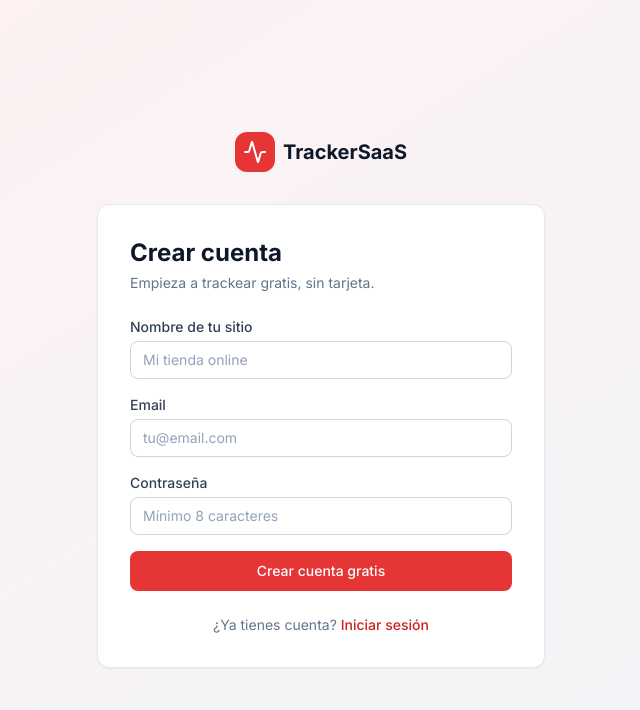
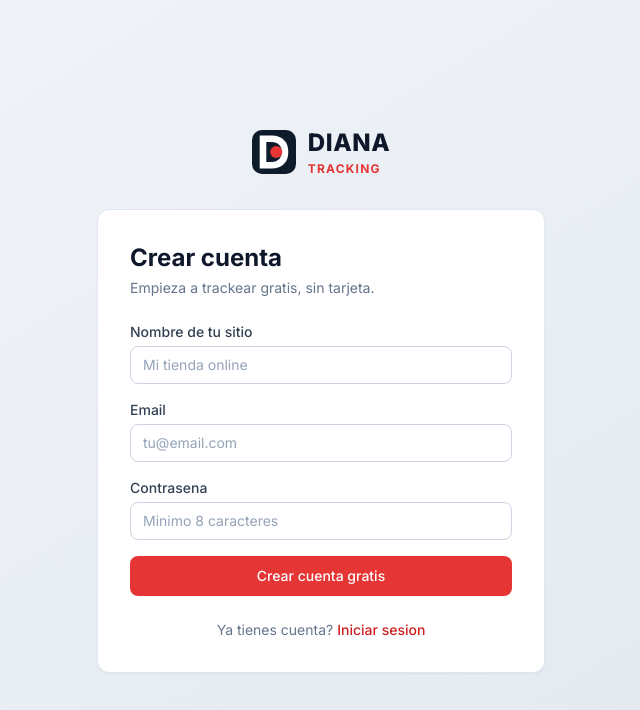
Before and after one commit to dianatrackia/tracker-saas, a Next.js app: page /register in a window 1280 px wide. Shown: the top 710 px of the page, without its empty margins (319-959 px from the left). Built offline with nearby package versions, Linux system fonts and the light colour scheme; no server answers.

Commit message:
DIANA branding: register page with DianaLogo

```diff
--- a/app/(auth)/register/page.tsx
+++ b/app/(auth)/register/page.tsx
@@ -4,7 +4,17 @@ import { useState } from 'react';
 import { useRouter } from 'next/navigation';
 import Link from 'next/link';
 import { createClient } from '@/lib/supabase/client';
-import { Activity } from 'lucide-react';
+
+function DianaLogo({ size = 44 }: { size?: number }) {
+  return (
+    <svg width={size} height={size} viewBox="0 0 40 40" fill="none" xmlns="http://www.w3.org/2000/svg">
+      <rect width="40" height="40" rx="9" fill="#0D1B2A" />
+      <path d="M7 5h11c9.389 0 15 5.611 15 15s-5.611 15-15 15H7V5z" fill="white" />
+      <path d="M13 11h5c5.523 0 9 3.477 9 9s-3.477 9-9 9h-5V11z" fill="#0D1B2A" />
+      <circle cx="22" cy="20" r="5.5" fill="#E53535" />
+    </svg>
+  );
+}
 
 export default function RegisterPage() {
   const router = useRouter();
@@ -36,24 +46,16 @@ export default function RegisterPage() {
       return;
     }
 
-    // Update workspace name
     const { data: { user } } = await supabase.auth.getUser();
     if (user && siteName) {
-      await supabase
-        .from('workspaces')
-        .update({ name: siteName })
-        .eq('user_id', user.id);
+      await supabase.from('workspaces').update({ name: siteName }).eq('user_id', user.id);
     }
 
-    // Wait a moment for the DB trigger to create the workspace, then update its name
     if (siteName) {
       await new Promise(r => setTimeout(r, 1500));
       const { data: { user: newUser } } = await supabase.auth.getUser();
       if (newUser) {
-        await supabase
-          .from('workspaces')
-          .update({ name: siteName })
-          .eq('user_id', newUser.id);
+        await supabase.from('workspaces').update({ name: siteName }).eq('user_id', newUser.id);
       }
     }
 
@@ -63,15 +65,14 @@ export default function RegisterPage() {
 
   if (success) {
     return (
-      <div className="min-h-screen flex items-center justify-center bg-gradient-to-br from-brand-50 to-slate-100 px-4">
+      <div className="min-h-screen flex items-center justify-center bg-gradient-to-br from-slate-100 to-slate-200 px-4">
         <div className="card p-8 max-w-md w-full text-center">
           <div className="w-12 h-12 bg-green-100 rounded-full flex items-center justify-center mx-auto mb-4">
-            <span className="text-2xl">✓</span>
+            <span className="text-2xl">check</span>
           </div>
-          <h2 className="text-xl font-bold mb-2">¡Revisa tu email!</h2>
+          <h2 className="text-xl font-bold mb-2">Revisa tu email!</h2>
           <p className="text-slate-500 text-sm">
-            Te enviamos un enlace de confirmación a <strong>{email}</strong>.
-            Haz clic en el enlace para activar tu cuenta.
+            Te enviamos un enlace de confirmacion a <strong>{email}</strong>.
           </p>
         </div>
       </div>
@@ -79,13 +80,14 @@ export default function RegisterPage() {
   }
 
   return (
-    <div className="min-h-screen flex items-center justify-center bg-gradient-to-br from-brand-50 to-slate-100 px-4">
+    <div className="min-h-screen flex items-center justify-center bg-gradient-to-br from-slate-100 to-slate-200 px-4">
       <div className="w-full max-w-md">
-        <div className="flex items-center justify-center gap-2 mb-8">
-          <div className="p-2 bg-brand-500 rounded-xl">
-            <Activity className="w-6 h-6 text-white" />
+        <div className="flex items-center justify-center gap-3 mb-8">
+          <DianaLogo size={44} />
+          <div className="leading-none">
+            <span className="text-2xl font-extrabold text-slate-900 tracking-wide block">DIANA</span>
+            <span className="text-xs font-bold tracking-widest uppercase" style={{ color: '#E53535' }}>Tracking</span>
           </div>
-          <span className="text-xl font-bold text-slate-900">TrackerSaaS</span>
         </div>
 
         <div className="card p-8">
@@ -95,47 +97,19 @@ export default function RegisterPage() {
           <form onSubmit={handleRegister} className="space-y-4">
             <div>
               <label className="label">Nombre de tu sitio</label>
-              <input
-                type="text"
-                required
-                value={siteName}
-                onChange={e => setSiteName(e.target.value)}
-                className="input"
-                placeholder="Mi tienda online"
-              />
+              <input type="text" required value={siteName} onChange={e => setSiteName(e.target.value)} className="input" placeholder="Mi tienda online" />
             </div>
-
             <div>
               <label className="label">Email</label>
-              <input
-                type="email"
-                required
-                value={email}
-                onChange={e => setEmail(e.target.value)}
-                className="input"
-                placeholder="tu@email.com"
-                autoComplete="email"
-              />
+              <input type="email" required value={email} onChange={e => setEmail(e.target.value)} className="input" placeholder="tu@email.com" autoComplete="email" />
             </div>
-
             <div>
-              <label className="label">Contraseña</label>
-              <input
-                type="password"
-                required
-                minLength={8}
-                value={password}
-                onChange={e => setPassword(e.target.value)}
-                className="input"
-                placeholder="Mínimo 8 caracteres"
-                autoComplete="new-password"
-              />
+              <label className="label">Contrasena</label>
+              <input type="password" required minLength={8} value={password} onChange={e => setPassword(e.target.value)} className="input" placeholder="Minimo 8 caracteres" autoComplete="new-password" />
             </div>
 
             {error && (
-              <p className="text-red-500 text-sm bg-red-50 border border-red-200 rounded-lg px-3 py-2">
-                {error}
-              </p>
+              <p className="text-red-500 text-sm bg-red-50 border border-red-200 rounded-lg px-3 py-2">{error}</p>
             )}
 
             <button type="submit" className="btn-primary w-full justify-center py-2.5" disabled={loading}>
@@ -144,9 +118,9 @@ export default function RegisterPage() {
           </form>
 
           <p className="text-center text-sm text-slate-500 mt-6">
-            ¿Ya tienes cuenta?{' '}
+            Ya tienes cuenta?{' '}
             <Link href="/login" className="text-brand-600 hover:underline font-medium">
-              Iniciar sesión
+              Iniciar sesion
             </Link>
           </p>
         </div>
```
